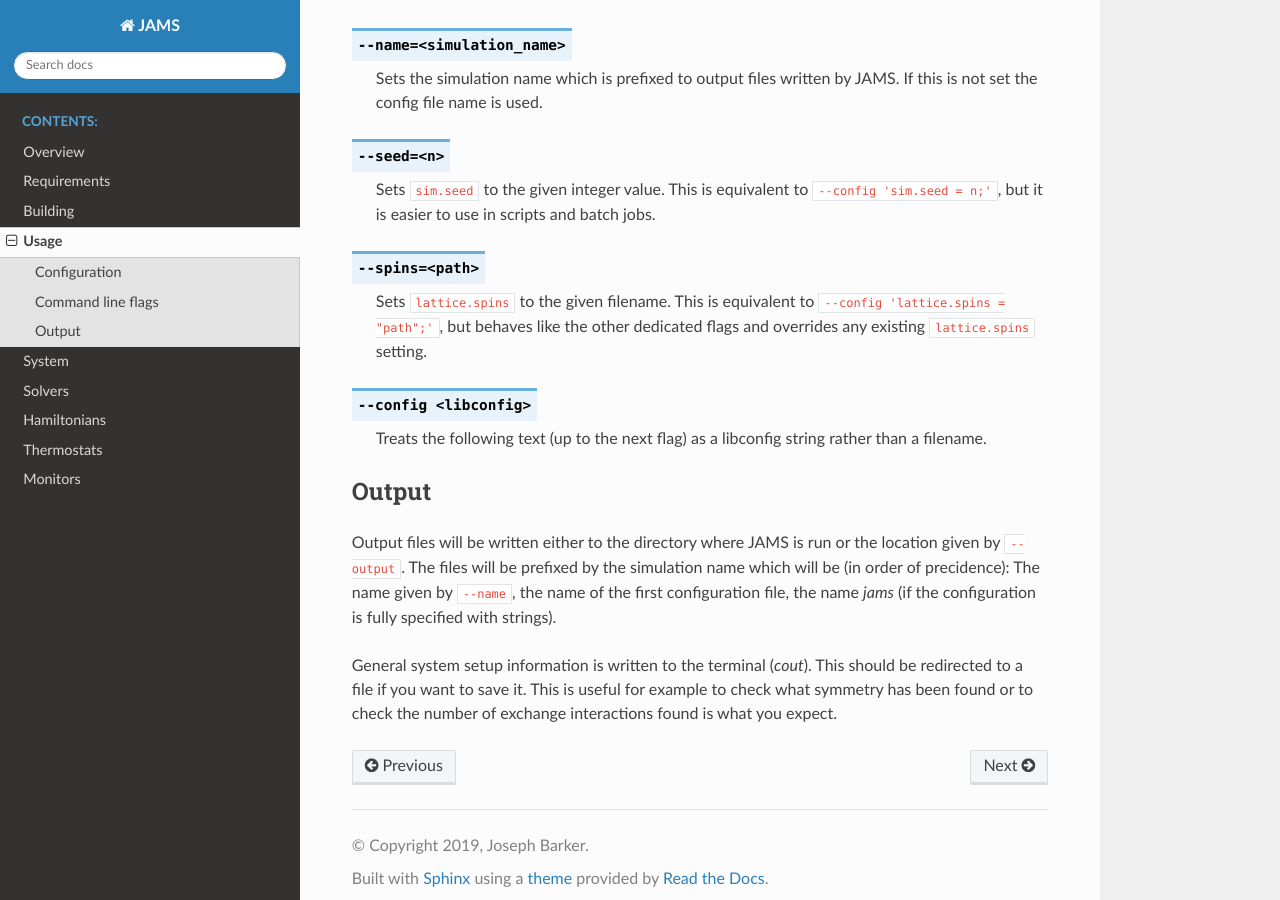
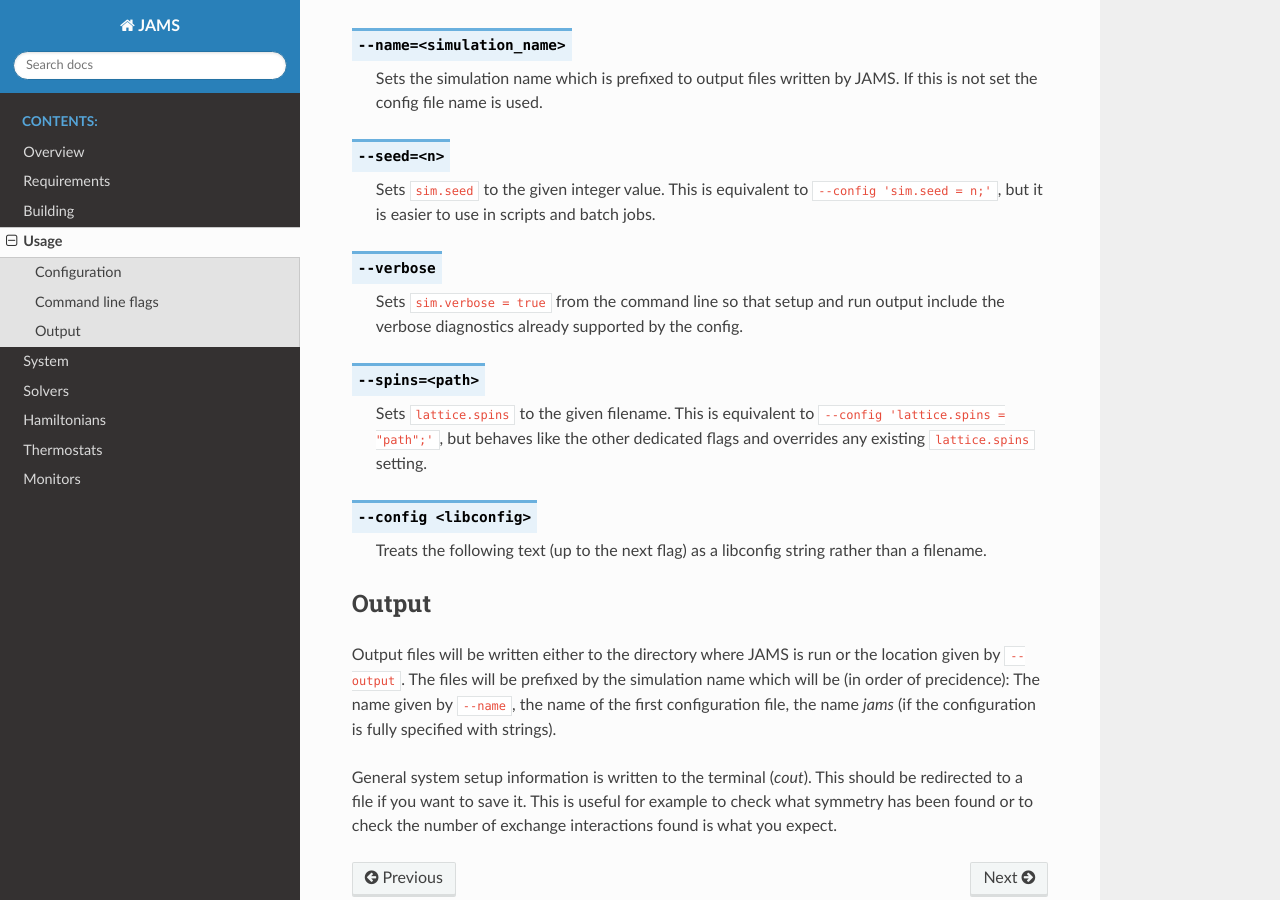
Before and after one commit to stonerlab/jams, a Sphinx documentation site: the page built from docs/source/usage.rst, in a window 1280 px wide and 900 px high, scrolled down 2155 px. Built offline with Sphinx 7.4.7 and the Read the Docs theme 3.1.0, drawn with Linux system fonts in a browser that asks for light colours.

Commit message:
Add CLI verbose override

```diff
--- a/docs/source/usage.rst
+++ b/docs/source/usage.rst
@@ -105,6 +105,11 @@ Command line flags
     :code:`--config 'sim.seed = n;'`, but it is easier to use in scripts and
     batch jobs.
 
+.. describe:: --verbose
+
+    Sets :code:`sim.verbose = true` from the command line so that setup and run
+    output include the verbose diagnostics already supported by the config.
+
 .. describe:: --spins=<path>
 
     Sets :code:`lattice.spins` to the given filename. This is equivalent to
```
Also changed, not shown: README.md (+6 -0 lines), 3 other files.
